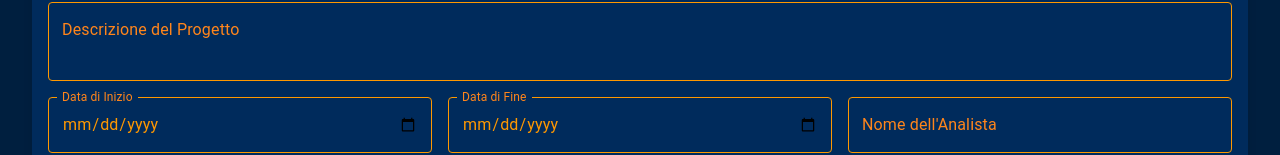
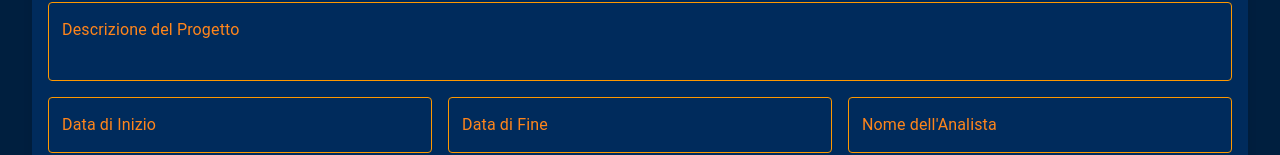
Before and after one commit to ImCassandra/Scamometer, a Next.js app: page / in a window 1280 px wide. Shown: the part 656-811 px from the top of the page. Built offline with nearby package versions, Linux system fonts and the light colour scheme.

Commit message:
Sistemata sezioni info progetto

```diff
--- a/components/ProjectInput.js
+++ b/components/ProjectInput.js
@@ -26,6 +26,23 @@ const ProjectInput = ({ onProjectDataChange }) => {
     onProjectDataChange({ ...projectData, [name]: value });
   };
 
+  const validateDate = (dateString) => {
+    // Regular expression to match date in yyyy-mm-dd format
+    const regex = /^\d{4}-\d{2}-\d{2}$/;
+    if (!regex.test(dateString)) {
+      // Return false if date format is incorrect
+      return false;
+    }
+
+    // Further date validation if needed (e.g., check if it's a valid calendar date)
+    const dateObject = new Date(dateString);
+    if (isNaN(dateObject.getTime())) {
+      return false;
+    }
+
+    return true;
+  };
+
   return (
     <ProjectInputContainer>
       <Typography variant="h4" component="h2" sx={{ color: '#ff851b', marginBottom: '1rem' }}>
@@ -37,6 +54,7 @@ const ProjectInput = ({ onProjectDataChange }) => {
         value={projectData.projectName}
         onChange={handleInputChange}
         fullWidth
+        autoComplete="off" // Disabilita suggerimenti di autocompletamento
         sx={{
           marginBottom: '1rem',
           '& .MuiInputLabel-root': { color: '#ff851b' },
@@ -57,6 +75,7 @@ const ProjectInput = ({ onProjectDataChange }) => {
         multiline
         minRows={2}
         maxRows={6}
+        autoComplete="off" // Disabilita suggerimenti di autocompletamento
         sx={{
           marginBottom: '1rem',
           '& .MuiInputLabel-root': { color: '#ff851b' },
@@ -73,11 +92,11 @@ const ProjectInput = ({ onProjectDataChange }) => {
           <TextField
             label="Data di Inizio"
             name="startDate"
-            type="date"
+            type="text" // Cambio da 'date' a 'text'
             value={projectData.startDate}
             onChange={handleInputChange}
             fullWidth
-            InputLabelProps={{ shrink: true }}
+            autoComplete="off" // Disabilita suggerimenti di autocompletamento
             sx={{
               marginBottom: '1rem',
               '& .MuiInputLabel-root': { color: '#ff851b' },
@@ -85,7 +104,7 @@ const ProjectInput = ({ onProjectDataChange }) => {
                 '& fieldset': { borderColor: orange[500] },
                 '&:hover fieldset': { borderColor: deepOrange[700] },
                 '&.Mui-focused fieldset': { borderColor: deepOrange[900] },
-                '& input[type="date"]': { color: orange[500] },
+                '& input': { color: orange[500] },
               },
             }}
           />
@@ -94,11 +113,11 @@ const ProjectInput = ({ onProjectDataChange }) => {
           <TextField
             label="Data di Fine"
             name="endDate"
-            type="date"
+            type="text" // Cambio da 'date' a 'text'
             value={projectData.endDate}
             onChange={handleInputChange}
             fullWidth
-            InputLabelProps={{ shrink: true }}
+            autoComplete="off" // Disabilita suggerimenti di autocompletamento
             sx={{
               marginBottom: '1rem',
               '& .MuiInputLabel-root': { color: '#ff851b' },
@@ -106,7 +125,7 @@ const ProjectInput = ({ onProjectDataChange }) => {
                 '& fieldset': { borderColor: orange[500] },
                 '&:hover fieldset': { borderColor: deepOrange[700] },
                 '&.Mui-focused fieldset': { borderColor: deepOrange[900] },
-                '& input[type="date"]': { color: orange[500] },
+                '& input': { color: orange[500] },
               },
             }}
           />
@@ -118,6 +137,7 @@ const ProjectInput = ({ onProjectDataChange }) => {
             value={projectData.analystName}
             onChange={handleInputChange}
             fullWidth
+            autoComplete="off" // Disabilita suggerimenti di autocompletamento
             sx={{
               marginBottom: '1rem',
               '& .MuiInputLabel-root': { color: '#ff851b' },
```
